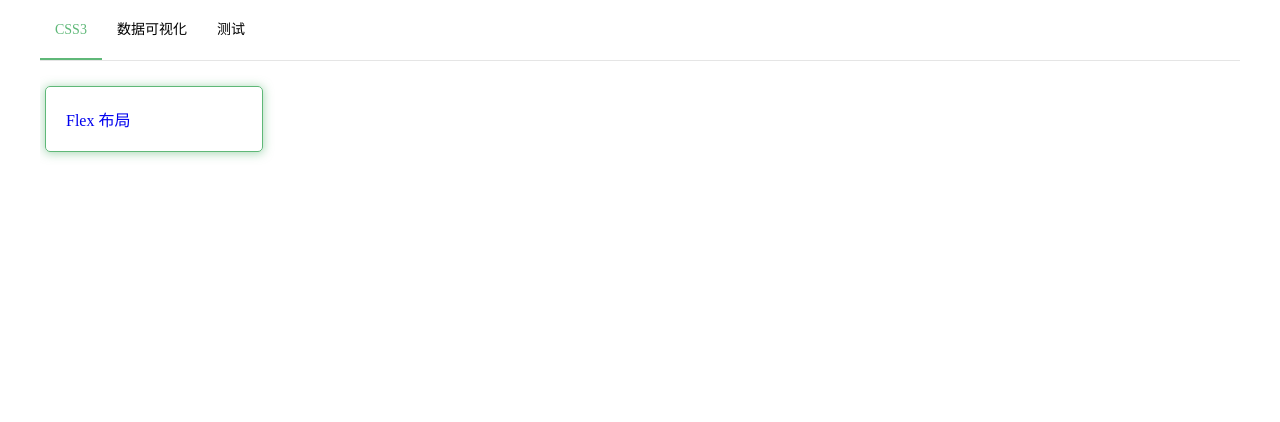
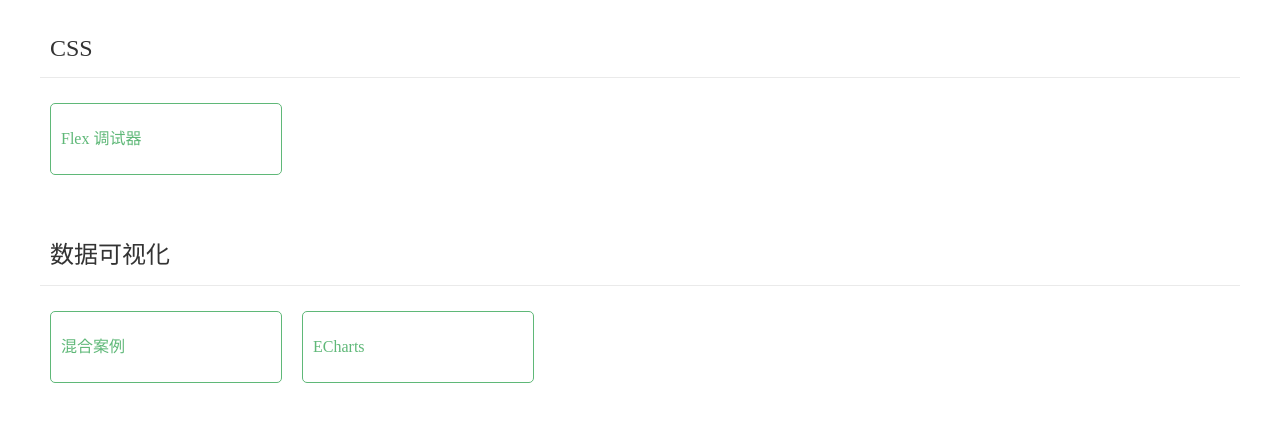
Before and after one commit to clinfc/multiple, a Vue app: page / in a window 1280 px wide. Shown: the top 422 px of the page. Built offline with nearby package versions, Linux system fonts and the light colour scheme; what v-charts would draw is missing.

Commit message:
修改主页布局

```diff
--- a/src/views/index.vue
+++ b/src/views/index.vue
@@ -1,58 +1,32 @@
 <template>
-  <div class="index">
-    <div class="header">
-      <form class="form">
-        <template v-for="item in type">
-          <label class="radio-label" :key="item.value">
-            <input type="radio" v-model="tv" name="type" :value="item.value"><span>{{item.name}}</span>
-          </label>
+  <div class="home-page">
+    <div class="card" v-for="row in data" :key="row.title">
+      <div class="header">{{row.title}}</div>
+      <div class="main">
+        <template v-for="ct in row.content">
+          <router-link class="item" :key="ct.name" :to="ct.route">{{ct.name}}</router-link>
         </template>
-      </form>
-    </div>
-    <div class="main">
-      <template v-for="item in type">
-        <div class="content" :key="item.value" v-if="tv === item.value">
-          <router-link class="card" v-for="ct in item.content" :key="ct.href" :to="ct.href">
-            <template v-if="ct.src">
-              <img :src="ct.src" :alt="ct.name">
-            </template>
-            <template e-else>
-              <div>{{ct.name}}</div>
-            </template>
-          </router-link>
-        </div>
-      </template>
+      </div>
     </div>
   </div>
 </template>
 
 <script>
 export default {
-  name: 'index',
   data() {
     return {
-      tv: 'CSS3',
-      type: [
+      data: [
         {
-          name: 'CSS3',
-          value: 'CSS3',
+          title: 'CSS',
           content: [
-            { name: 'Flex 布局', href: '/css/flex', src: '' },
+            { name: 'Flex 调试器', route: '/css/flex' }
           ]
         },
         {
-          name: '数据可视化',
-          value: 'visual',
+          title: '数据可视化',
           content: [
-            { name: '混合实例', href: '/visual/basics', src: '' },
-            { name: 'ECharts', href: '/echarts', src: '' },
-          ]
-        },
-        {
-          name: '测试',
-          value: 'test',
-          content: [
-            { name: 'test', href: '/test', src: '' }
+            { name: '混合案例', route: '/visual/basics' },
+            { name: 'ECharts', route: '/echarts' }
           ]
         }
       ]
@@ -61,88 +35,39 @@ export default {
 }
 </script>
 
-<style lang="scss">
-.index {
+<style lang="scss" scoped>
+.home-page {
   width: 1200px;
-  height: 100%;
-  position: absolute;
-  left: 50%;
-  transform: translateX(-50%);
-  overflow: hidden;
-  display: flex;
-  flex-direction: column;
-
-  .header {
-    width: 100%;
-    height: 60px;
-    flex-shrink: 0;
-    line-height: 60px;
-    overflow: hidden;
-    border-bottom: 1px solid #e5e5e5;
-    .form {
-      width: 100%;
+  margin: auto;
+  .card {
+    margin-top: 20px;
+    .header {
+      padding: 15px 10px;
+      font-size: 24px;
+      color: #333;
+      border-bottom: 1px solid #EAEAEA;
+    }
+    .main {
+      padding: 15px 0;
       display: flex;
-      overflow-y: hidden;
-      overflow-x: scroll;
-      .radio-label {
-        flex-shrink: 0;
-        display: block;
-        cursor: pointer;
-        box-sizing: border-box;
-        input[type=radio] {
-          display: none;
-        }
-        span {
-          display: block;
-          padding: 0 15px;
-          border-bottom: 2px solid #FFF;
-          box-sizing: border-box;
-          font-size: 14px;
-          height: 60px;
-        }
-        input[type=radio]:checked + span {
-          color: #5FB878;
-          border-bottom-color: #5FB878;
+      flex-wrap: wrap;
+      align-content: flex-start;
+      .item {
+        display: inline-block;
+        width: 210px;
+        height: 70px;
+        line-height: 70px;
+        text-decoration: none;
+        color: #5fb878;
+        padding: 0 10px;
+        margin: 10px;
+        border: 1px solid #5fb878;
+        border-radius: 5px;
+        &:hover {
+          box-shadow: 0 0 7px 0 #5fb878;
         }
       }
     }
   }
-
-  .main {
-    flex: 1;
-    overflow: hidden;
-    .content {
-      width: 100%;
-      overflow-y: hidden;
-      display: flex;
-      flex-wrap: wrap;
-      padding: 0 5px 25px;
-      .card {
-        display: block;
-        width: 218px;
-        text-decoration: none;
-        border: 1px solid #5FB878;
-        border-radius: 5px;
-        box-shadow: 0 1px 10px 1px rgba(95, 184, 120, 0.5);
-        box-sizing: border-box;
-        margin-top: 25px;
-        overflow: hidden;
-        &:hover {
-          box-shadow: 0 0 10px 1px #5FB878;
-        }
-        &:not(:nth-child(5n)) {
-          margin-right: 25px;
-        }
-        &>div {
-          padding: 20px;
-        }
-        &>img {
-          width: 100%;
-          height: 145.3px;
-        }
-      }
-    }
-  }
-
 }
 </style>
```
